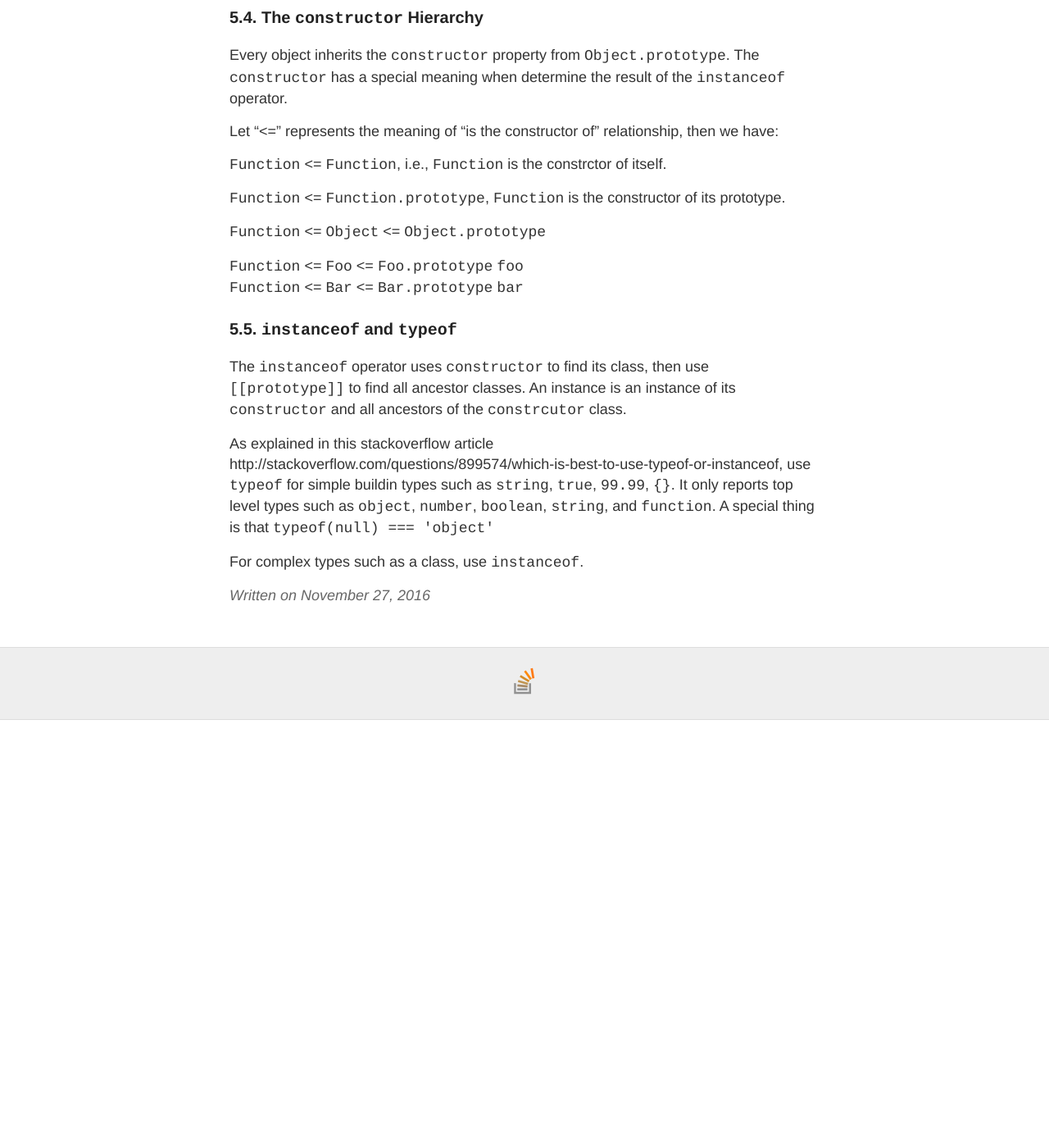
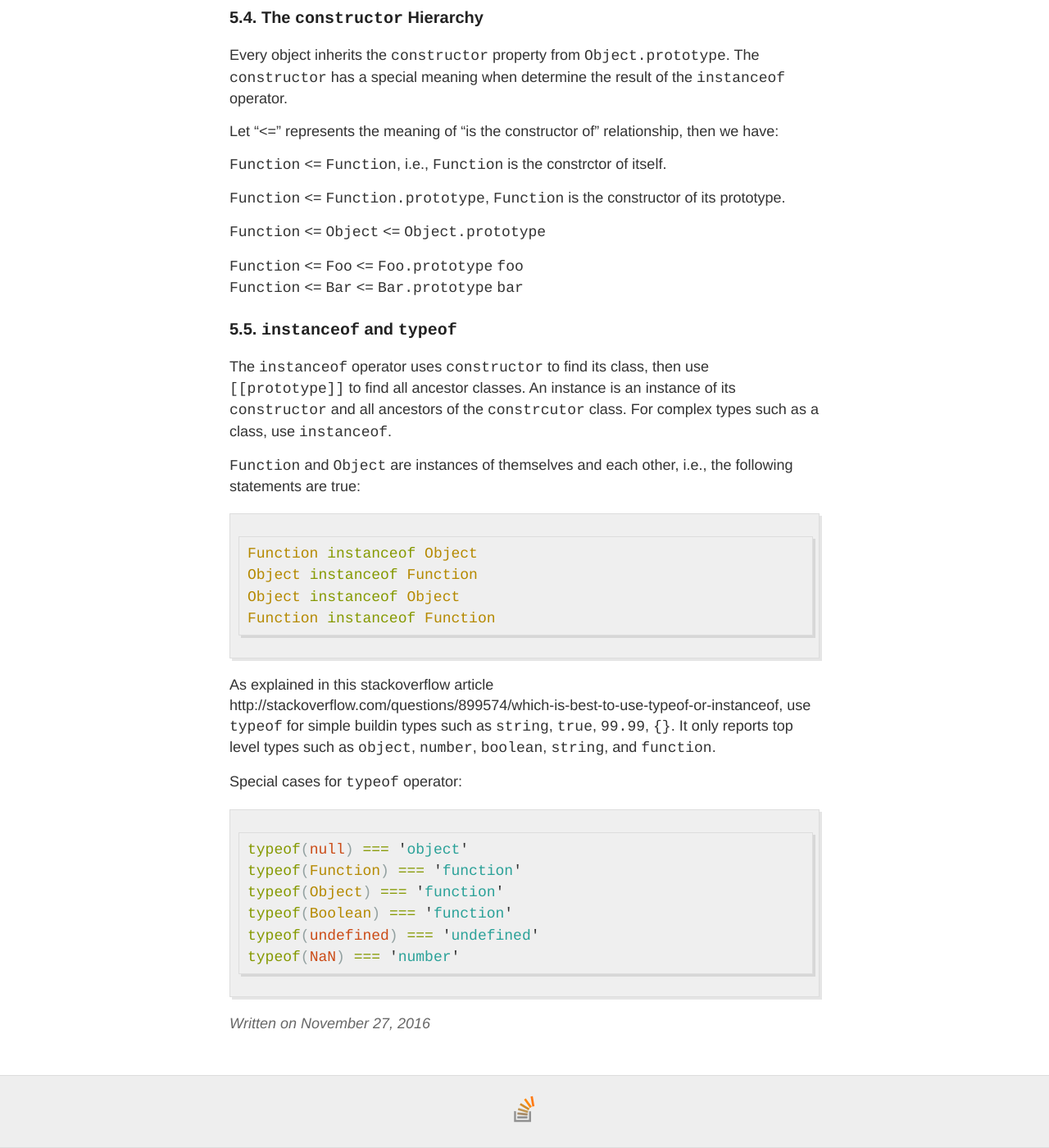
Before and after one commit to YingLiu4203/old-dev-blog, a Jekyll site: the page built from _posts/2016-11-27-javascript-function-and-class.md, in a window 1280 px wide and 1400 px high, scrolled down 7199 px. Shown: the whole window at 82% size. Built offline with Jekyll 4.4.1, drawn with Linux system fonts in a browser that asks for light colours; comment, search, counter and statistics services are not loaded; before the commit the page ends 8077 px from its top, so only the background shows below that.

Commit message:
add typeof

````diff
--- a/_posts/2016-11-27-javascript-function-and-class.md
+++ b/_posts/2016-11-27-javascript-function-and-class.md
@@ -234,8 +234,26 @@ Let "<=" represents the meaning of "is the constructor of" relationship, then we
 `Function` <= `Bar` <= `Bar.prototype` || `bar`
 
 ### 5.5. `instanceof` and `typeof`
-The `instanceof` operator uses `constructor` to find its class, then use `[[prototype]]` to find all ancestor classes. An instance is an instance of its `constructor` and all ancestors of the `constrcutor` class.
+The `instanceof` operator uses `constructor` to find its class, then use `[[prototype]]` to find all ancestor classes. An instance is an instance of its `constructor` and all ancestors of the `constrcutor` class. For complex types such as a class, use `instanceof`.
 
-As explained in this stackoverflow article http://stackoverflow.com/questions/899574/which-is-best-to-use-typeof-or-instanceof, use `typeof` for simple buildin types such as `string`, `true`, `99.99`, `{}`. It only reports top level types such as `object`, `number`, `boolean`, `string`, and `function`. A special thing is that `typeof(null) === 'object'`
+`Function` and `Object` are instances of themselves and each other, i.e., the following statements are true:
 
-For complex types such as a class, use `instanceof`.
+```js
+Function instanceof Object
+Object instanceof Function
+Object instanceof Object
+Function instanceof Function
+```
+
+As explained in this stackoverflow article http://stackoverflow.com/questions/899574/which-is-best-to-use-typeof-or-instanceof, use `typeof` for simple buildin types such as `string`, `true`, `99.99`, `{}`. It only reports top level types such as `object`, `number`, `boolean`, `string`, and `function`.
+
+Special cases for `typeof` operator:
+
+```js
+typeof(null) === 'object'
+typeof(Function) === 'function'
+typeof(Object) === 'function'
+typeof(Boolean) === 'function'
+typeof(undefined) === 'undefined'
+typeof(NaN) === 'number'
+```
````
